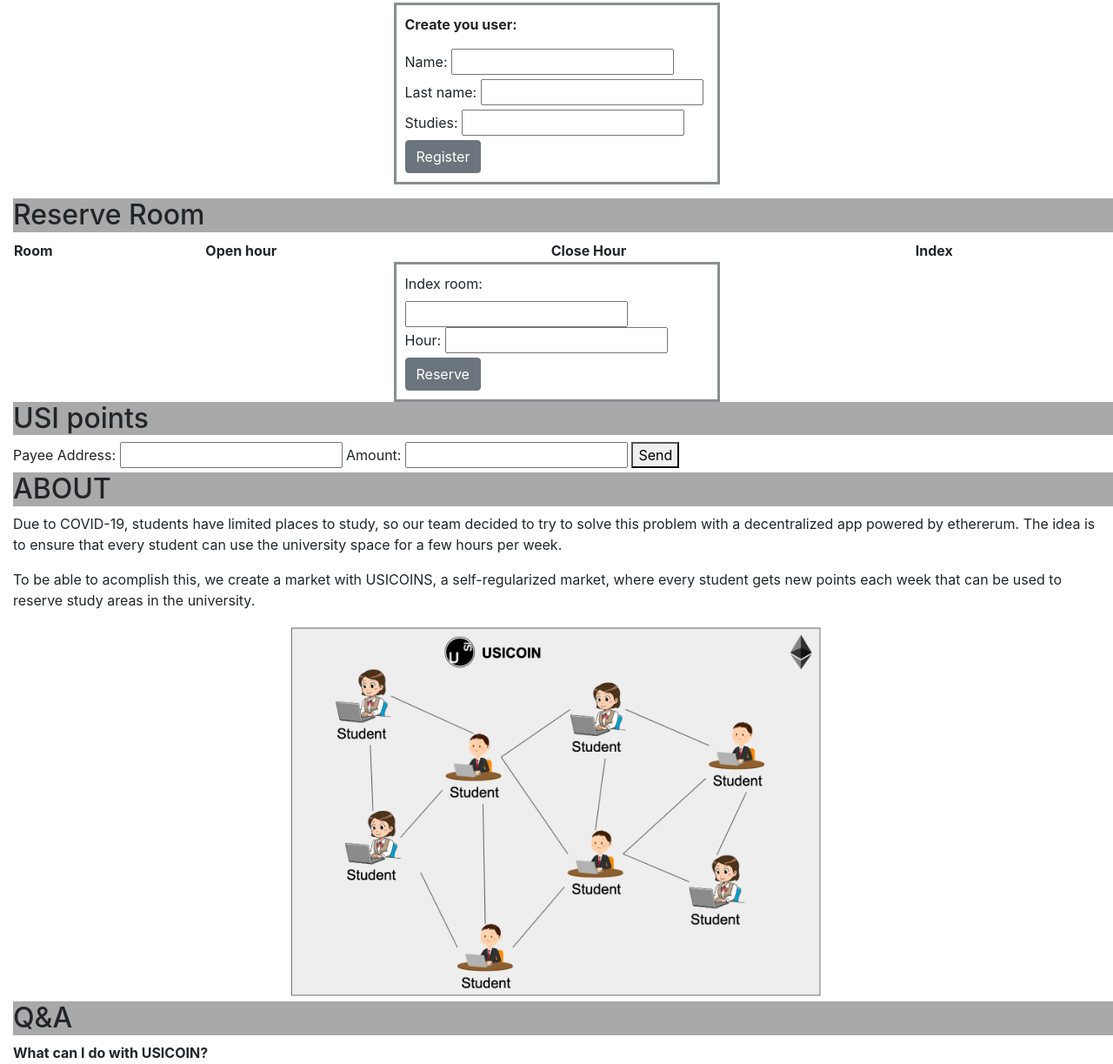
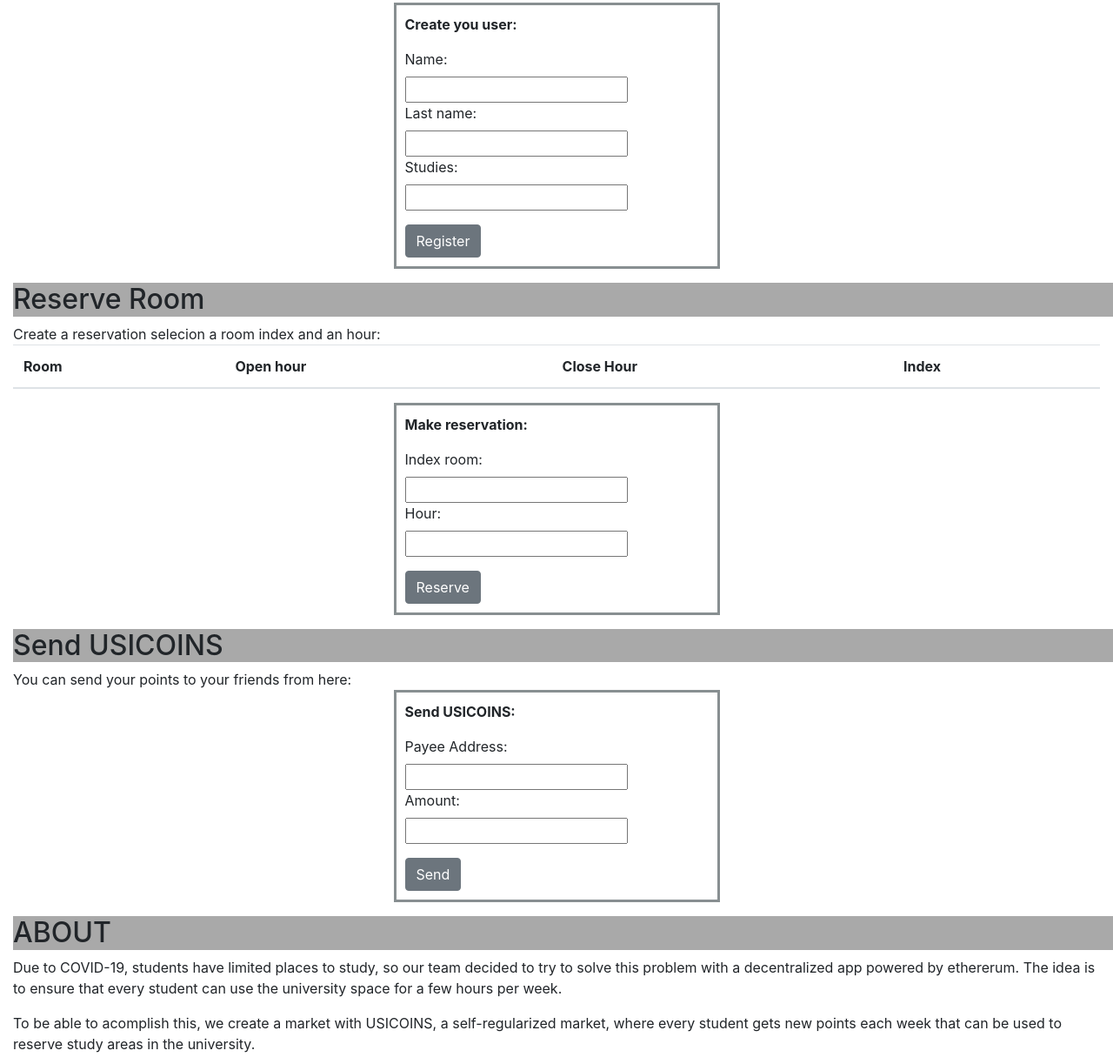
Before and after one commit to ipmach/USIcoins, a plain HTML site: page src/index.html in a window 1280 px wide. Shown: the part 775-1998 px from the top of the page at 87% size. Drawn offline with nearby package versions, Linux system fonts and the light colour scheme.

Commit message:
little more pretty

```diff
--- a/src/index.css
+++ b/src/index.css
@@ -24,7 +24,10 @@
   padding: 10px;
 }
 
-
+#id{
+    margin-bottom:0;
+    background-color: #eeeeeeff;
+}
 
 #ini {
   background-color: #eeeeeeff;
--- a/src/index.html
+++ b/src/index.html
@@ -41,7 +41,7 @@
         <a class="nav-link" href="#ReserveRoom">Reserve room</a>
       </li>
       <li class="nav-item">
-        <a class="nav-link" href="#USIpoints">Give usi points</a>
+        <a class="nav-link" href="#USICoins">Give USICOINS</a>
       </li>
         <li class="nav-item">
         <a class="nav-link" href="#About">About</a>
@@ -83,19 +83,21 @@
   </table>
     <div class="FormClass" id="Form">
         <p> <b> Create you user:</b> </p>
-        <label for="fname">Name:     </label>
+        <label for="fname">Name:     </label> <br>
         <input type="text" id="fname" name="fname"><br>
-        <label for="fname2">Last name:</label>
+        <label for="fname2">Last name:</label> <br>
         <input type="text" id="fname2" name="fname2"><br>
-        <label for="fname3">Studies:  </label>
+        <label for="fname3">Studies:  </label><br>
         <input type="text" id="fname3" name="fname3"><br>
+        <p></p>
         <button type="button" class="btn btn-secondary" onclick=button_register()>Register</button>
     </div>
     <p> </p>
 </div>
 <div id="ReserveRoom" class="container-fluid">
 <h2 class ="sh2">Reserve Room</h2>
-    <table id = "Reserve" width="100%">
+Create a reservation selecion a room index and an hour:
+    <table id = "Reserve" width="100%" class="table">
         <thead>
             <tr>
                 <th>Room</th>
@@ -111,20 +113,29 @@
 
     </table>
     <div class="FormClass" id="Form_reserve">
-        <label for="rname1">Index room:  </label>
+        <p> <b> Make reservation:</b> </p>
+        <label for="rname1">Index room:  </label> <br>
         <input type="text" id="rname1" name="fname2"><br>
-        <label for="rname2">Hour:  </label>
+        <label for="rname2">Hour:  </label><br>
         <input type="text" id="rname2" name="fname3"><br>
+        <p></p>
         <button type="button" class="btn btn-secondary" onclick=button_reserve()>Reserve</button>
     </div>
+    <p> </p>
 </div>
-<div id="USIpoints" class="container-fluid">
-<h2 class ="sh2">USI points</h2>
-    <label for="fname">Payee Address:</label>
-    <input type="text" id="address_payee" name="fname">
-    <label for="fname">Amount:</label>
-    <input type="text" id="amount" name="fname">
-    <button id="send_points" type="button" onclick="send_points_user()">Send</button>
+<div id="USICoins" class="container-fluid">
+<h2 class ="sh2">Send USICOINS </h2>
+    You can send your points to your friends from here:
+    <div class="FormClass" id="Form_send">
+        <p> <b> Send USICOINS:</b> </p>
+        <label for="fname">Payee Address:</label> <br>
+        <input type="text" id="address_payee" name="fname"> <br>
+        <label for="fname">Amount:</label> <br>
+        <input type="text" id="amount" name="fname"> <br>
+        <p></p>
+        <button id="send_points" type="button"  class="btn btn-secondary" onclick="send_points_user()">Send</button>
+    </div>
+    <p></p>
 </div>
 <div id="About" class="container-fluid">
     <h2 class ="sh2">ABOUT</h2>
@@ -811,6 +822,7 @@
 
 
         // Loading instance
+
         /*
         let web3 = new Web3(window.ethereum);
         if (typeof web3 !== 'undefined') {
@@ -819,7 +831,7 @@
             console.log('No web3? You should consider trying MetaMask!');
              web3 = new Web3(new Web3.providers.HttpProvider("http://localhost:7545"));
         }
-         */
+        */
         let web3 = new Web3(new Web3.providers.HttpProvider("http://localhost:7545"));
 
 
@@ -838,8 +850,8 @@
 
     </script>
 
-<div class="jumbotron text-center" style="margin-bottom:0">
-  <p>Footer</p>
+<div id ="Font" class="jumbotron text-center">
+  <p> <b> Thanks for using our app!!!</b></p>
 </div>
 
 </body>
```
